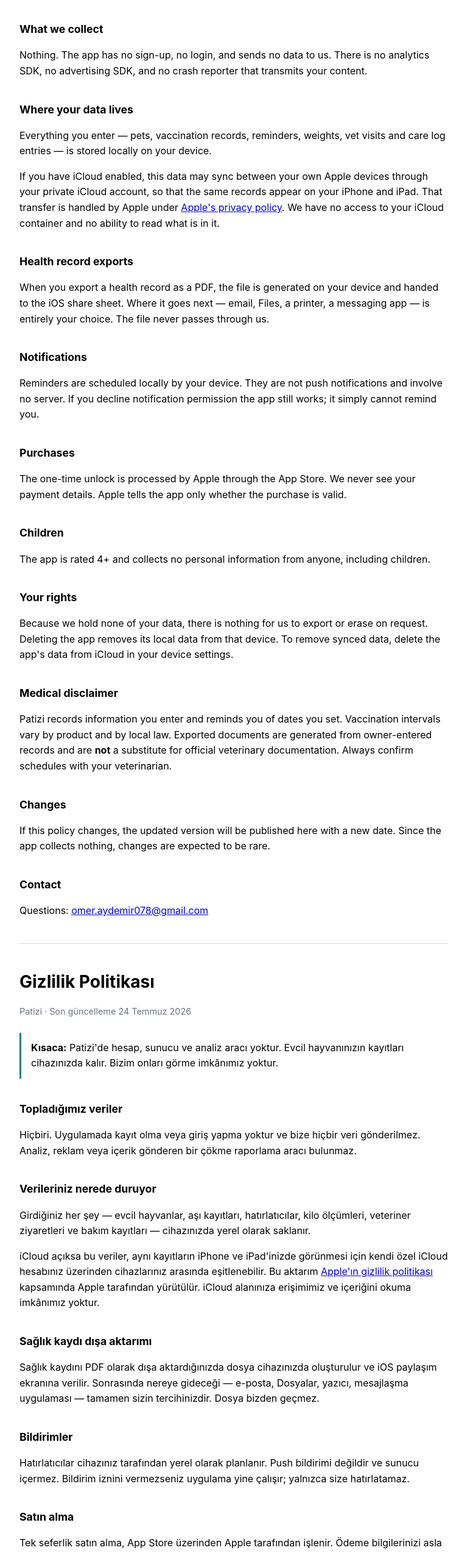
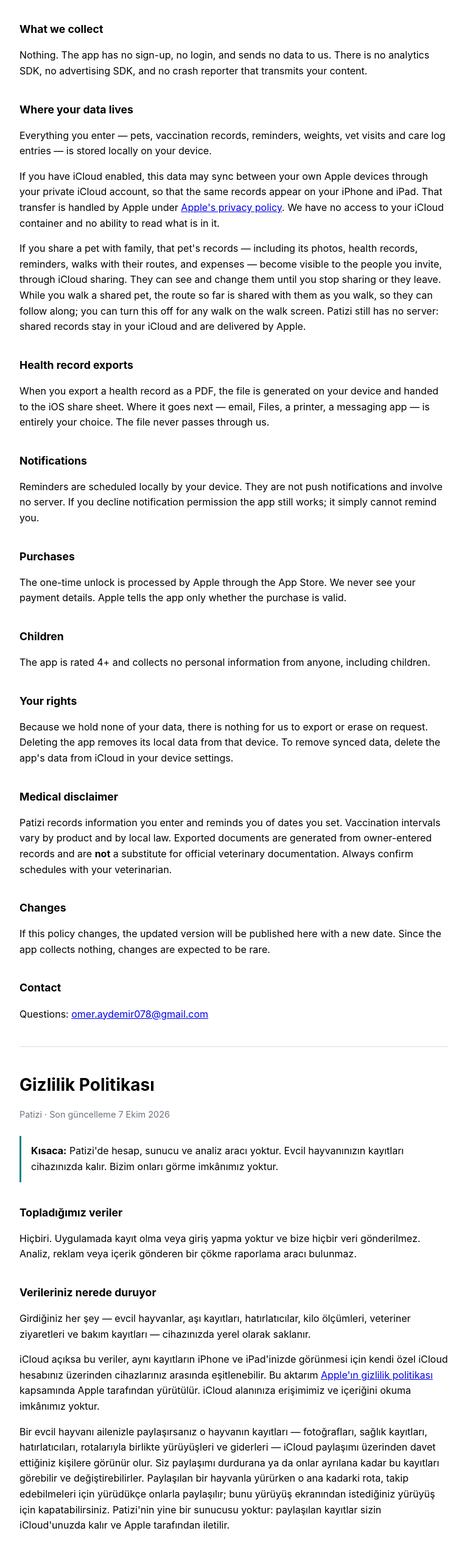
Before and after one commit to omeraydmr/patizi-site-support, a plain HTML site: page privacy-policy.html in a window 1280 px wide. Shown: the part 242-2789 px from the top of the page at 61% size, without its empty margins (256-1023 px from the left). Drawn offline with Linux system fonts and the light colour scheme.

Commit message:
Add files via upload

```diff
--- a/privacy-policy.html
+++ b/privacy-policy.html
@@ -22,7 +22,7 @@
 <body>
 
 <h1>Privacy Policy</h1>
-<p class="updated">Patizi · Last updated 24 July 2026</p>
+<p class="updated">Patizi · Last updated 7 October 2026</p>
 
 <div class="summary">
   <strong>The short version:</strong> Patizi has no account, no server, and no
@@ -46,6 +46,14 @@
   is handled by Apple under
   <a href="https://www.apple.com/legal/privacy/">Apple's privacy policy</a>. We have no access to
   your iCloud container and no ability to read what is in it.
+</p>
+<p>
+  If you share a pet with family, that pet's records — including its photos, health records,
+  reminders, walks with their routes, and expenses — become visible to the people you invite,
+  through iCloud sharing. They can see and change them until you stop sharing or they leave.
+  While you walk a shared pet, the route so far is shared with them as you walk, so they can
+  follow along; you can turn this off for any walk on the walk screen.
+  Patizi still has no server: shared records stay in your iCloud and are delivered by Apple.
 </p>
 
 <h2>Health record exports</h2>
@@ -103,7 +111,7 @@
 
 <div lang="tr">
 <h1>Gizlilik Politikası</h1>
-<p class="updated">Patizi · Son güncelleme 24 Temmuz 2026</p>
+<p class="updated">Patizi · Son güncelleme 7 Ekim 2026</p>
 
 <div class="summary">
   <strong>Kısaca:</strong> Patizi'de hesap, sunucu ve analiz aracı yoktur. Evcil
@@ -126,6 +134,15 @@
   iCloud hesabınız üzerinden cihazlarınız arasında eşitlenebilir. Bu aktarım
   <a href="https://www.apple.com/legal/privacy/">Apple'ın gizlilik politikası</a> kapsamında
   Apple tarafından yürütülür. iCloud alanınıza erişimimiz ve içeriğini okuma imkânımız yoktur.
+</p>
+<p>
+  Bir evcil hayvanı ailenizle paylaşırsanız o hayvanın kayıtları — fotoğrafları, sağlık
+  kayıtları, hatırlatıcıları, rotalarıyla birlikte yürüyüşleri ve giderleri — iCloud paylaşımı
+  üzerinden davet ettiğiniz kişilere görünür olur. Siz paylaşımı durdurana ya da onlar ayrılana
+  kadar bu kayıtları görebilir ve değiştirebilirler. Paylaşılan bir hayvanla yürürken o ana kadarki
+  rota, takip edebilmeleri için yürüdükçe onlarla paylaşılır; bunu yürüyüş ekranından istediğiniz
+  yürüyüş için kapatabilirsiniz. Patizi'nin yine bir sunucusu yoktur: paylaşılan
+  kayıtlar sizin iCloud'unuzda kalır ve Apple tarafından iletilir.
 </p>
 
 <h2>Sağlık kaydı dışa aktarımı</h2>
```
